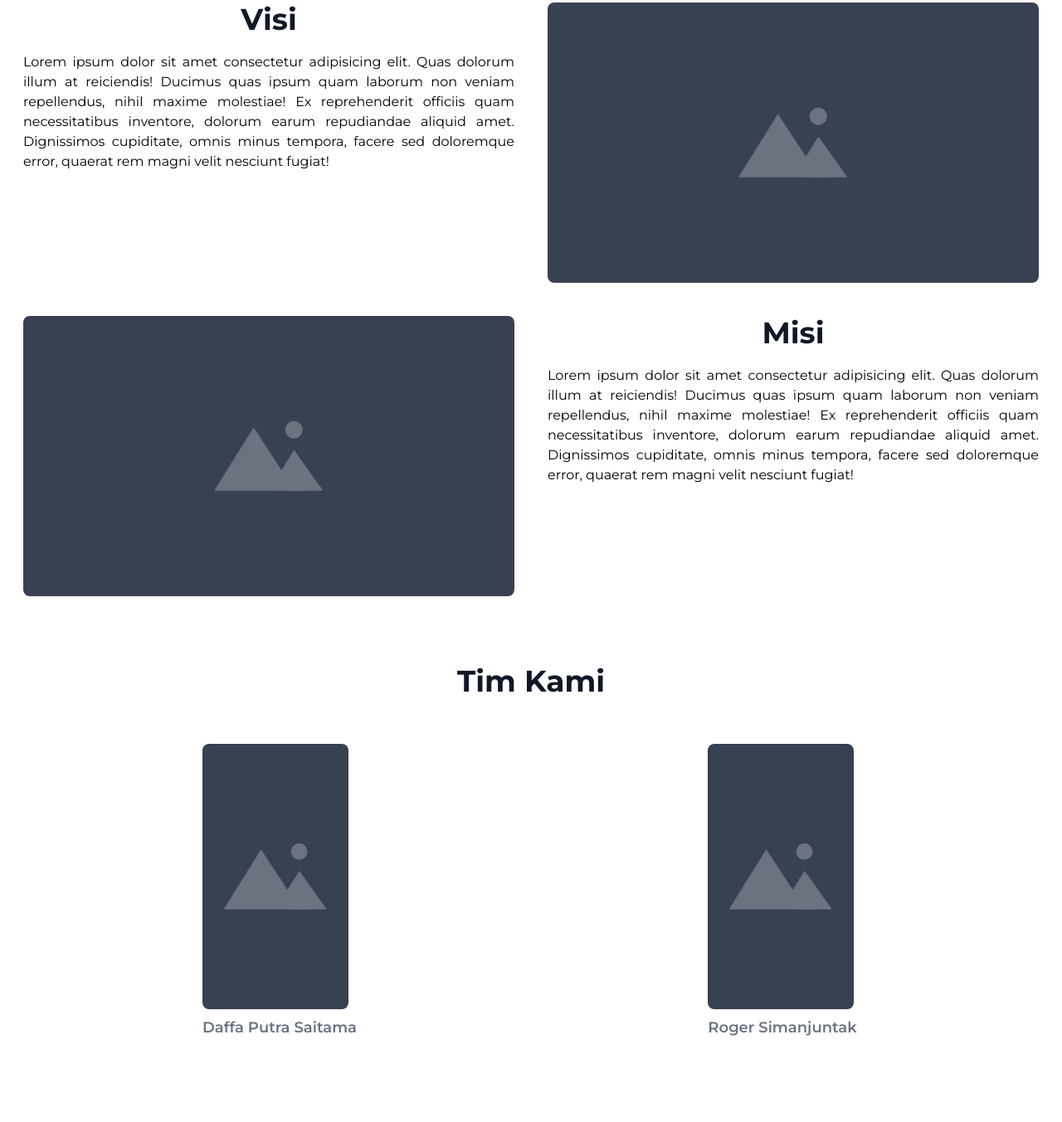
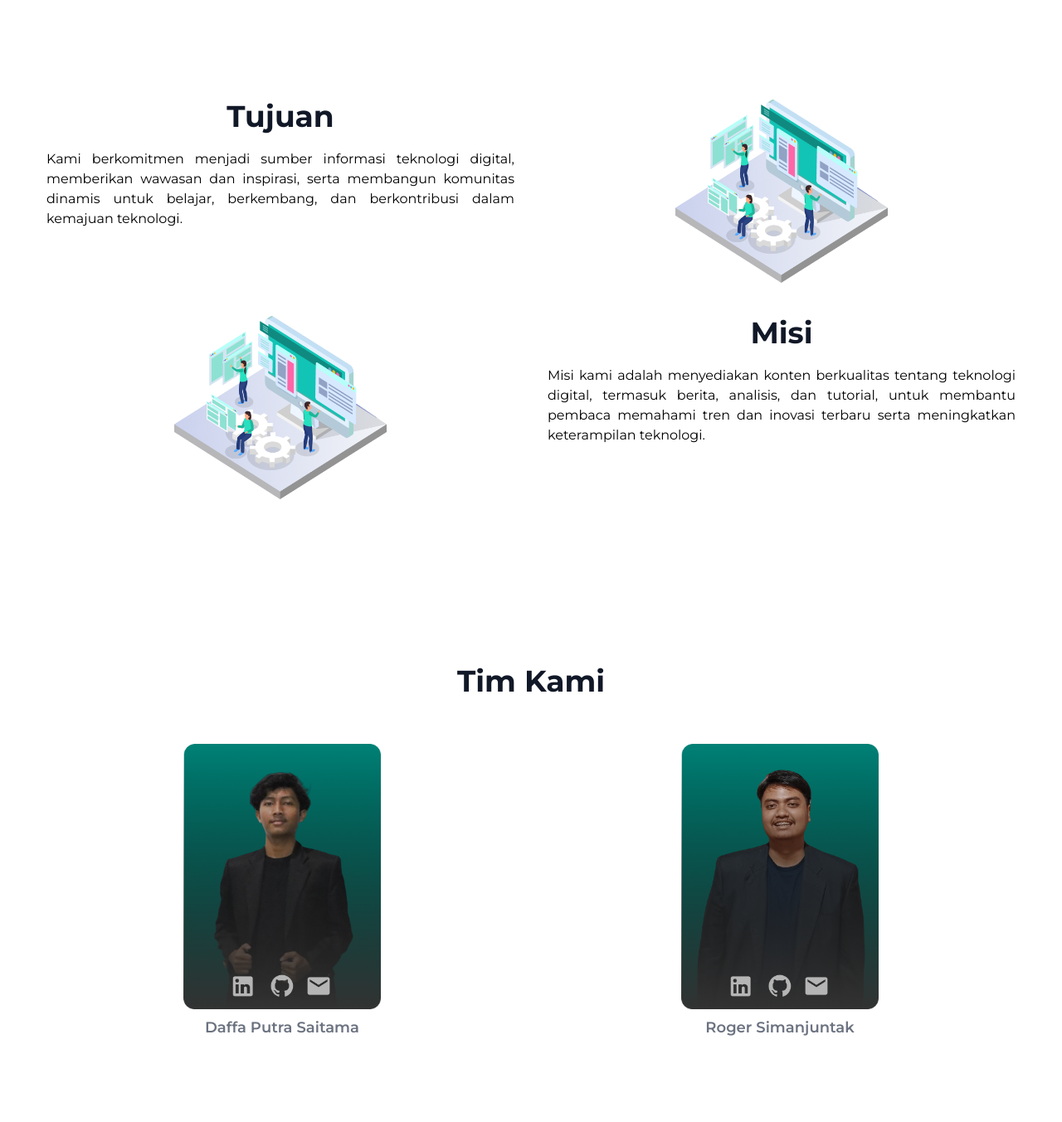
Before and after one commit to ngabroger/inovasi-digital-web, a website: page pages/index.html in a window 1280 px wide. Shown: the part 1047-2400 px from the top of the page at 83% size. Drawn offline with nearby package versions, Linux system fonts and the light colour scheme.

Commit message:
add image

```diff
--- a/pages/index.html
+++ b/pages/index.html
@@ -1,11 +1,13 @@
 <!DOCTYPE html>
-<html lang="en">
+<html lang="en" class="scroll-smooth">
 
 <head>
     <meta charset="UTF-8">
     <meta name="viewport" content="width=device-width, initial-scale=1.0">
     <title>Inovasi Digital</title>
     <link rel="stylesheet" href="../resources/css/output.css">
+
+
 </head>
 
 <body>
@@ -50,7 +52,7 @@
     </nav>
     <div class="pt-36 md:pt-52 dark:bg-gradient-to-b dark:from-[#052D28] dark:to-[#1A1A1C]">
         <!-- ... content ... -->
-        <div class="flex justify-center items-center h-screen">
+        <div class="flex justify-center items-center h-screen ">
             <div class="text-center">
                 <h1 class="text-3xl md:text-4xl font-bold text-gray-900 dark:text-white text-center mx-4">Inovasi Digital: Exploring Online Tech</h1>
                 <p class="text-lg text-gray-600 dark:text-gray-400 mt-4 mx-2">Kami membantu anda dalam mengembangkan bisnis anda dengan teknologi digital</p>
@@ -63,37 +65,66 @@
             </div>
         </div>
     </div>
-    <div class="min-h-screen flex flex-col justify-center dark:bg-gradient-to-b dark:from-[#1A1A1C] dark:to-[#052D28]">
+    <div class="min-h-screen flex flex-col justify-center dark:bg-gradient-to-b dark:from-[#1A1A1C] dark:to-[#052D28] ">
+
+
+
+          <div class="relative z-10 p-7">
             <div class="grid grid-cols-1 md:grid-cols-2 gap-10 p-7">
                 <div class="text-center order-1 md:order-none">
-                <p class="text-3xl md:text-4xl font-bold text-gray-900 dark:text-white text-center mb-5 ">Visi</p>
-                <p class="text-justify dark:text-white">Lorem ipsum dolor sit amet consectetur adipisicing elit. Quas dolorum illum at reiciendis! Ducimus quas ipsum quam laborum non veniam repellendus, nihil maxime molestiae! Ex reprehenderit officiis quam necessitatibus inventore, dolorum earum repudiandae aliquid amet. Dignissimos cupiditate, omnis minus tempora, facere sed doloremque error, quaerat rem magni velit nesciunt fugiat!</p>
+                    <p class="text-3xl md:text-4xl font-bold text-gray-900 dark:text-white text-center mb-5 ">Tujuan</p>
+                    <p class="text-justify dark:text-white">Kami berkomitmen menjadi sumber informasi teknologi digital, memberikan wawasan dan inspirasi, serta membangun komunitas dinamis untuk belajar, berkembang, dan berkontribusi dalam kemajuan teknologi.</p>
                 </div>
                 <div class="flex justify-center items-center order-2 md:order-none">
-                <img src="../resources/images/images.jpg" class="max-w-full rounded-lg" alt="">
+                    <img class="h-auto w-64" src="../resources/images/g10.png" alt="">
                 </div>
                 <div class="flex justify-center items-center order-3 md:order-none">
-                <img src="../resources/images/images.jpg" class="max-w-full rounded-lg" alt="">
+                    <img class="h-auto w-64" src="../resources/images/g10.png" alt="">
                 </div>
                 <div class="text-center order-4 md:order-none">
                     <p class="text-3xl md:text-4xl font-bold text-gray-900 dark:text-white text-center mb-5">Misi</p>
-                <p class="text-justify dark:text-white">Lorem ipsum dolor sit amet consectetur adipisicing elit. Quas dolorum illum at reiciendis! Ducimus quas ipsum quam laborum non veniam repellendus, nihil maxime molestiae! Ex reprehenderit officiis quam necessitatibus inventore, dolorum earum repudiandae aliquid amet. Dignissimos cupiditate, omnis minus tempora, facere sed doloremque error, quaerat rem magni velit nesciunt fugiat!</p>
+                    <p class="text-justify dark:text-white">Misi kami adalah menyediakan konten berkualitas tentang teknologi digital, termasuk berita, analisis, dan tutorial, untuk membantu pembaca memahami tren dan inovasi terbaru serta meningkatkan keterampilan teknologi.</p>
                 </div>
             </div>
         </div>
+
+
+    </div>
     <div class="h-fit p-10 text-center justify-center dark:bg-gradient-to-b dark:from-[#052D28] dark:to-[#1A1A1C]">
         <p class="text-3xl md:text-4xl font-bold text-gray-900 dark:text-white text-center mb-14">Tim Kami</p>
-    <div class="grid grid-cols-1 md:grid-cols-2 gap-3 m-auto justify-center">
+    <div class="grid grid-cols-1 md:grid-cols-2  m-auto justify-center">
         <div class="flex justify-center mb-24">
-            <figure class="max-w-lg">
-                <img class="h-80 w-44 rounded-lg object-cover" src="../resources/images/images.jpg" alt="image description">
-                <figcaption class="mt-2 text-lg text-center text-gray-500 dark:text-gray-300 font-semibold">Daffa Putra Saitama</figcaption>
+            <figure class="max-w-lg relative">
+                <div class="flex justify-center relative">
+                    <img class="h-80 max-w-full  rounded-lg object-fill" src="../resources/images/daps.png" alt="image description">
+                    <div class="absolute bottom-0 left-0 right-0 flex justify-center p-3">
+                        <div class="grid grid-cols-3 gap-3">
+                            <img src="../resources/images/linkedin.png" class="w-8" alt="">
+                            <img src="../resources/images/github.png" class="w-8" alt="">
+                            <img src="../resources/images/email.png" class="w-8" alt="">
+                        </div>
+                    </div>
+                </div>
+                <figcaption class="mt-2 text-lg text-center text-gray-500 dark:text-gray-300 font-semibold">
+                    Daffa Putra Saitama
+                </figcaption>
             </figure>
         </div>
         <div class="flex justify-center mb-24">
-            <figure class="max-w-lg">
-                <img class="h-80 w-44 rounded-lg object-cover" src="../resources/images/images.jpg" alt="image description">
-                <figcaption class="mt-2 text-lg text-center text-gray-500 dark:text-gray-300 font-semibold">Roger Simanjuntak</figcaption>
+            <figure class="max-w-lg relative">
+                <div class="flex justify-center relative">
+                    <img class="h-80 max-w-full rounded-lg object-fill" src="../resources/images/ger.png" alt="image description">
+                    <div class="absolute bottom-0 left-0 right-0 flex justify-center p-3">
+                        <div class="grid grid-cols-3 gap-3">
+                            <img src="../resources/images/linkedin.png" class="w-8" alt="">
+                            <img src="../resources/images/github.png" class="w-8" alt="">
+                            <img src="../resources/images/email.png" class="w-8" alt="">
+                        </div>
+                    </div>
+                </div>
+                <figcaption class="mt-2 text-lg text-center text-gray-500 dark:text-gray-300 font-semibold">
+                    Roger Simanjuntak
+                </figcaption>
             </figure>
         </div>
     </div>
@@ -209,6 +240,9 @@
     </footer>
     <!-- BODY ENDS -->
 </body>
+<script src="https://cdnjs.cloudflare.com/ajax/libs/gsap/3.9.1/gsap.min.js"></script>
+<script src="https://cdnjs.cloudflare.com/ajax/libs/gsap/3.11.2/ScrollTrigger.min.js"></script>
 <script src="../resources/js/main.js"></script>
+<script src="../resources/js/animation.js"></script>
 <script src="../node_modules/flowbite/dist/flowbite.min.js"></script>
 </html>
--- /dev/null
+++ b/resources/js/animation.js
@@ -0,0 +1,13 @@
+
+
+
+const paths = document.querySelectorAll('#stairs path');
+gsap.timeline()
+    .from(paths, {
+        duration: .1,
+        stagger: 0.1, // Animasi berurutan
+        scale: 0, // Mulai dari skala 0 (tak terlihat)
+        transformOrigin: "center", // Transformasi dari tengah elemen
+        opacity: 0, // Mulai dari opasitas 0
+        ease: "bounce" // Efek bouncing
+    });
```
Also changed, not shown: resources/css/output.css, resources/images/daps.png (added), resources/images/email.png (added), resources/images/g10.png (added), resources/images/g11.png (added), resources/images/ger.png (added), resources/images/github.png (added), resources/images/linkedin.png (added), resources/js/main.js (line endings or trailing spaces). Lines whose indentation alone changed are shown as unchanged.
